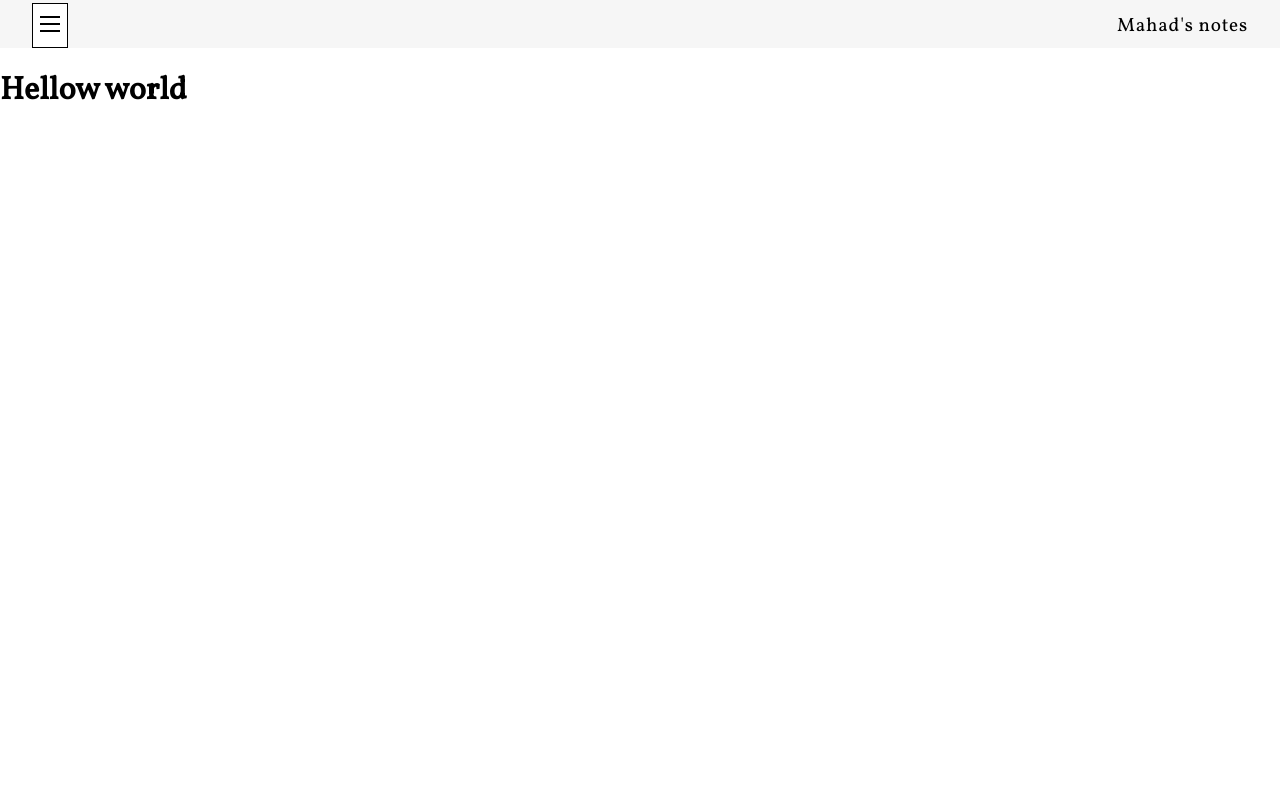
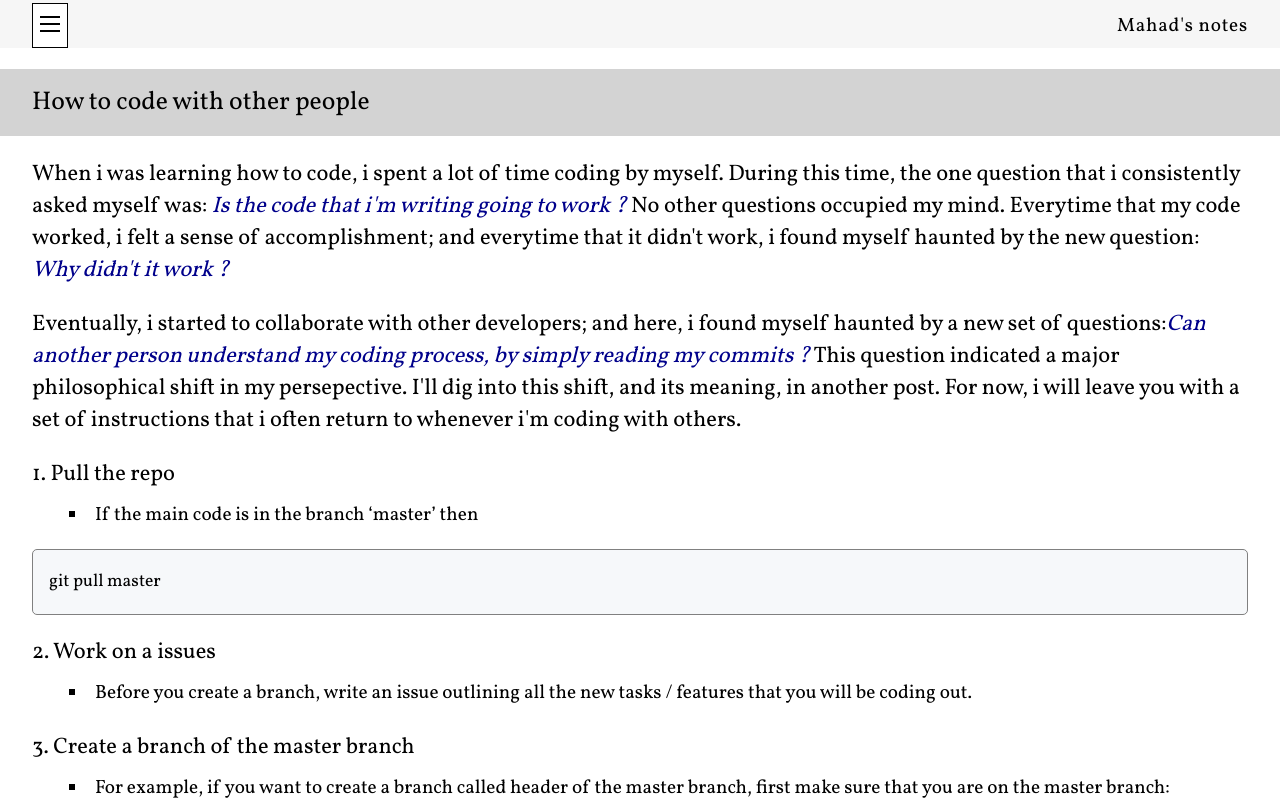
Before and after one commit to Elir-Mahad/notes-v1, a Next.js app: page / in a window 1280 px wide. Shown: the top 800 px of the page. Built offline with nearby package versions, Linux system fonts and the light colour scheme.

Commit message:
Reinsert the featured blog in the index.js

```diff
--- a/pages/index.js
+++ b/pages/index.js
@@ -13,12 +13,10 @@ export default function Home() {
         />
         <link
           href="https://fonts.googleapis.com/css2?family=Vollkorn&display=swap"
-          // href="https://fonts.googleapis.com/css2?family=IBM+Plex+Mono&display=swap"
           rel="stylesheet"
         />
       </Head>
-      <h1>Hellow world</h1>
-      {/* <Featured /> */}
+      <Featured />
     </div>
   );
 }
```
